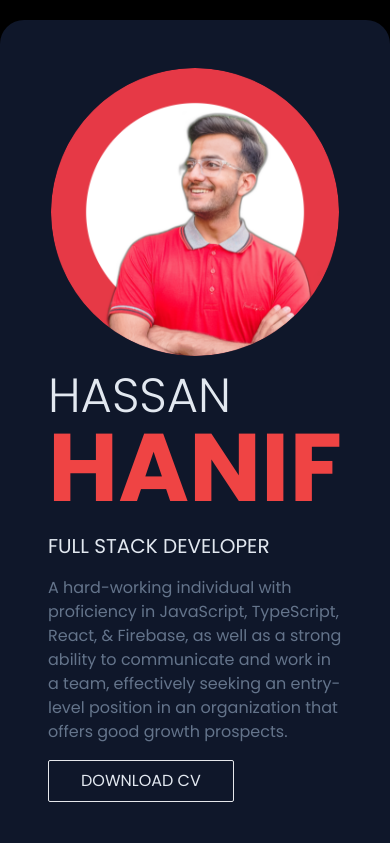
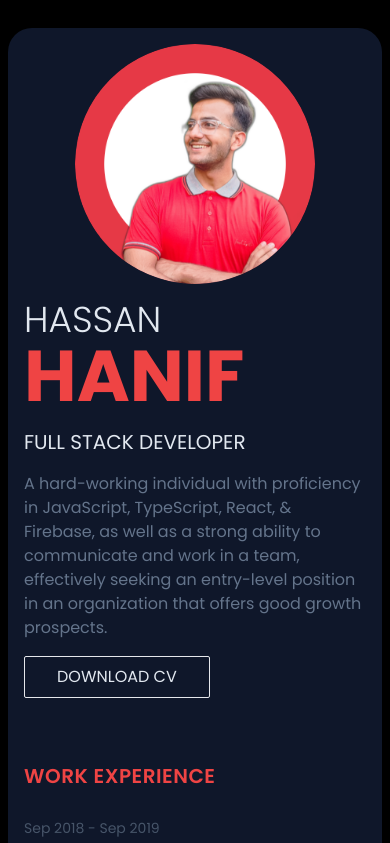
Before and after one commit to hassancodess/hassancodess-resume, a website: page index.html in a window 390 px wide. Shown: the top 843 px of the page. Drawn offline with Linux system fonts and the light colour scheme.

Commit message:
bug fixes

```diff
--- a/index.html
+++ b/index.html
@@ -16,7 +16,7 @@
     <title>Resume</title>
   </head>
 
-  <body class="antialiased bg-black text-slate-200">
+  <body class="p-2 antialiased bg-black md:p-4 text-slate-200">
     <!-- Main Container -->
     <div class="main-container">
       <!-- Profile Section -->
@@ -34,8 +34,10 @@
           class="flex flex-col items-start pt-4 space-y-4 uppercase lg:items-start"
         >
           <div>
-            <h1 class="text-5xl font-light text-slate-200">Hassan</h1>
-            <h1 class="font-bold text-red-500 text-8xl">Hanif</h1>
+            <h1 class="text-4xl font-light md:text-5xl text-slate-200">
+              Hassan
+            </h1>
+            <h1 class="font-bold text-red-500 text-7xl md:text-8xl">Hanif</h1>
           </div>
           <h3 class="text-xl text-slate-200">Full Stack Developer</h3>
           <p class="max-w-sm normal-case lg:max-w-xl text-slate-500">
--- a/src/input.css
+++ b/src/input.css
@@ -4,11 +4,11 @@
 
 @layer components {
   .main-container {
-    @apply container max-w-5xl p-12 mx-auto my-5 bg-slate-900 rounded-3xl;
+    @apply container max-w-5xl p-4 md:p-12 mx-auto my-5 bg-slate-900 rounded-3xl;
   }
 
   .profile-img {
-    @apply object-cover rounded-full h-72 w-72;
+    @apply object-cover rounded-full w-60 h-60 md:h-72 md:w-72;
   }
 
   .btn-cv {
@@ -56,7 +56,7 @@
   }
 
   .skills-list {
-    @apply pt-3 pl-5 space-y-1 text-sm list-disc text-slate-500;
+    @apply pt-3 pl-5 space-y-2 text-sm list-disc text-slate-500;
   }
 
   .social-link {
```
Also changed, not shown: dist/output.css.
